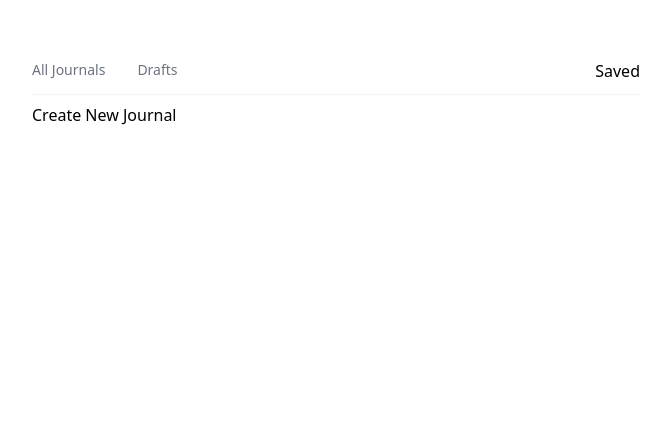
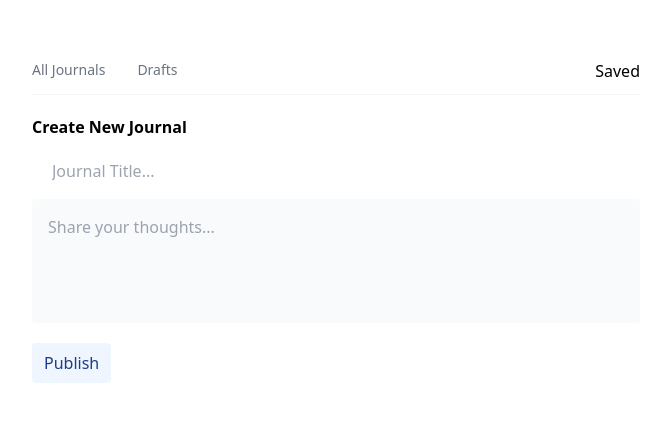
Before and after one commit to tonyouma/journal_app, a Nuxt app: page /new in a window 1280 px wide. Shown: the top 422 px of the page, without its empty margins (304-974 px from the left). Built offline with nearby package versions, Linux system fonts and the light colour scheme; some icons are missing.

Commit message:
feat: implement add/delete features

```diff
--- a/pages/journals/_id/index.vue
+++ b/pages/journals/_id/index.vue
@@ -2,18 +2,25 @@
   <div>
     <div v-if="!loading">
       <div class="flex justify-between mb-4">
-        <h4>{{ journal.id }}</h4>
         <h1 class="font-medium capitalize">{{ journal.title }}</h1>
         <p>{{ journal.createdAt }}</p>
       </div>
 
       <p>{{ journal.description }}</p>
-      <ButtonComponent @click="to" class="button-link"
-        >Previous Page</ButtonComponent
-      >
-      <ButtonComponent @click="deleteJournal(journal.id)"
-        ><FilterIcon
-      /></ButtonComponent>
+
+      <div class="flex justify-between items-center mt-6">
+        <ButtonComponent @click="to" class="button-link"
+          >Previous Page</ButtonComponent
+        >
+        <div class="flex gap-x-3">
+          <ButtonComponent class="button-link underline">
+            <span slot="default">Edit</span>
+          </ButtonComponent>
+          <ButtonComponent @click="deleteJournalEntry(journal.id)">
+            <Trash />
+          </ButtonComponent>
+        </div>
+      </div>
     </div>
     <div v-if="loading">
       <Loader />
@@ -27,26 +34,26 @@ import Loader from '~/components/Loader/index.vue'
 
 import { mapActions, mapGetters } from 'vuex'
 import FilterIcon from '~/components/Icons/Filter/FilterIcon.vue'
+import Trash from '~/components/Icons/Trash/index.vue'
 
 export default {
   layout(context) {
     return 'journal'
   },
-  components: { ButtonComponent, Loader, FilterIcon },
+  components: { ButtonComponent, Loader, FilterIcon, Trash },
 
   created() {
     this.id = this.$route.params.id
     this.fetchJournal(this.id)
   },
   computed: {
-    ...mapGetters(['journal', 'loading']),
+    ...mapGetters(['journal', 'loading', 'isDraft']),
   },
   methods: {
     ...mapActions(['fetchJournal', 'deleteJournal']),
-    deleteJournal(id) {
-      // console.log('This function is not yet implemented')
+    deleteJournalEntry(id) {
       this.deleteJournal(id)
-      // this.$router.push('/journals')
+      this.$router.push('/journals')
     },
     // Go to previous page
     to() {
@@ -58,6 +65,6 @@ export default {
 
 <style lang="postcss" scoped>
 .button-link {
-  @apply py-2 text-blue-900 font-medium text-right mt-8;
+  @apply py-2 text-blue-900 font-medium;
 }
 </style>
--- a/pages/new/index.vue
+++ b/pages/new/index.vue
@@ -1,66 +1,75 @@
 <template>
   <div class="w-full">
-    <h1>Create New Journal</h1>
-    <!-- <NewJournalForm /> -->
-    <!-- <form @submit.stop.prevent="onSubmit">
+    <h1 class="font-bold my-3">Create New Journal</h1>
+    <form @submit.stop.prevent="onSubmit">
       <div class="flex flex-col">
-        <label>Title</label>
         <input
+          placeholder="Journal Title..."
           class="textAreaStyles"
           type="text"
           id="title"
           v-model="journal.title"
+          autofocus
         />
+        <textarea
+          v-model="journal.description"
+          id="description"
+          placeholder="Share your thoughts..."
+          class="w-full resize-none overflow-hidden p-4 mt-4 bg-gray-50 focus:outline-none text-md rounded"
+          style="height: 124px !important"
+        ></textarea>
+        <!-- <Editor v-model="journal.description" /> -->
       </div>
       <ButtonComponent type="submit" class="button-style"
         >Publish</ButtonComponent
       >
-    </form> -->
+    </form>
   </div>
 </template>
 
 <script>
 import ButtonComponent from '~/components/ButtonComponent/ButtonComponent.vue'
 import { mapActions, mapGetters } from 'vuex'
+// import Editor from '~/components/Editor/Editor.vue'
 
 export default {
   layout(context) {
     return 'journal'
   },
   components: { ButtonComponent },
+  data() {
+    return {
+      journal: {},
+    }
+  },
   computed: { ...mapGetters(['newJournal']) },
   methods: {
     ...mapActions(['createJournal']),
     onSubmit() {
-      const { title } = this.journal
+      const { title, description } = this.journal
       this.createJournal({
-        title,
-        description,
+        title: title,
+        description: description,
         createdAt: new Date().toLocaleTimeString(),
       })
+      // console.log(this.journal)
+      // debugger
     },
   },
-  data() {
-    return {
-      journal: {
-        title: '',
-      },
-    }
+
+  watch: {
+    newJournal: function () {
+      if (this.newJournal !== null) {
+        this.$toast.show('Success! Journal Created')
+
+        this.$router.push({ name: 'journals' })
+      }
+    },
   },
-
-  // watch: {
-  //   newJournal: function () {
-  //     if (this.newJournal !== null) {
-  //       this.$toast.show('Success! Journal Created')
-
-  //       this.$router.push({ name: 'journals' })
-  //     }
-  //   },
-  // },
 }
 </script>
 <style lang="postcss">
 .textAreaStyles {
-  @apply w-full px-5 focus:outline-none focus:border-blue-200 mt-2 bg-gray-50 border rounded;
+  @apply w-full px-5 focus:outline-none focus:border-blue-200 mt-2  rounded;
 }
 </style>
--- a/store/modules/journals.js
+++ b/store/modules/journals.js
@@ -5,7 +5,7 @@ const initialState = () => ({
   loading: false,
   journal: {},
   drafts: [],
-  newJournal: null
+  newJournal: {},
 })
 
 const state = () => ({
@@ -13,6 +13,7 @@ const state = () => ({
 })
 
 const actions = {
+  // Get all journals
   async fetchJournals({ commit }) {
     commit('SET_LOADING', true)
 
@@ -27,6 +28,7 @@ const actions = {
       })
   },
 
+  // Get a journal
   async fetchJournal({ commit }, id) {
     commit('SET_LOADING', true)
 
@@ -40,6 +42,7 @@ const actions = {
       })
   },
 
+  // Get all drafts
   async fetchDrafts({ commit }) {
     commit('SET_LOADING', true)
 
@@ -54,6 +57,8 @@ const actions = {
       })
   },
 
+  // Create a new journal
+
   async createJournal({ commit }, journal) {
     await axios.post('/', journal)
       .then(res => {
@@ -63,14 +68,27 @@ const actions = {
       })
   },
 
-  // async deleteJournal({ commit }, id) {
-  //   await axios.delete(`/${id}`)
-  //     .then(res => {
-  //       commit('DELETE_JOURNAL', res.data.id)
-  //     }).catch(err => {
-  //       console.log('error', err)
-  //     })
-  // }
+  // Update a journal
+
+  async updateJournal({ commit }, journal) {
+    await axios.put(`/${journal.id}`, journal)
+      .then(res => {
+        commit('UPDATE_JOURNAL', res.data)
+      }).catch(err => {
+        console.log('error', err)
+      })
+  },
+
+  // Delete a journal
+
+  async deleteJournal({ commit }, id) {
+    await axios.delete(`/${id}`)
+      .then(res => {
+        commit('DELETE_JOURNAL', res.data.id)
+      }).catch(err => {
+        console.log('error', err)
+      })
+  }
 }
 
 const getters = {
@@ -79,7 +97,8 @@ const getters = {
   loading: state => state.loading,
   drafts: state => state.drafts,
 
-  newJournal: state => state.newJournal
+  newJournal: state => state.newJournal,
+
 }
 
 const mutations = {
@@ -94,13 +113,17 @@ const mutations = {
   },
 
   CREATE_JOURNAL: (state, journal) => {
-    state.journals.unshift(journal)
+    state.journals.push(journal)
     state.newJournal = journal
   },
 
-  // DELETE_JOURNAL: (state, journal) => {
-  //   state.journals = state.journals.filter(j => j.id !== journal.id)
-  // },
+  UPDATE_JOURNAL: (state, journal) => {
+    state.journals.push(journal)
+  },
+
+  DELETE_JOURNAL: (state, journal) => {
+    state.journals.filter(j => j.id !== journal.id)
+  },
 
   // Drafts
   SET_DRAFTS: (state, drafts) => {
```
